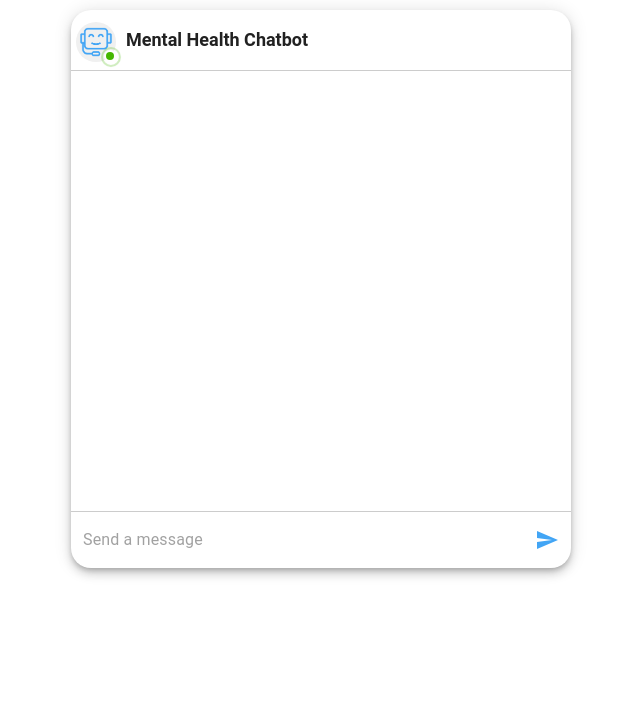
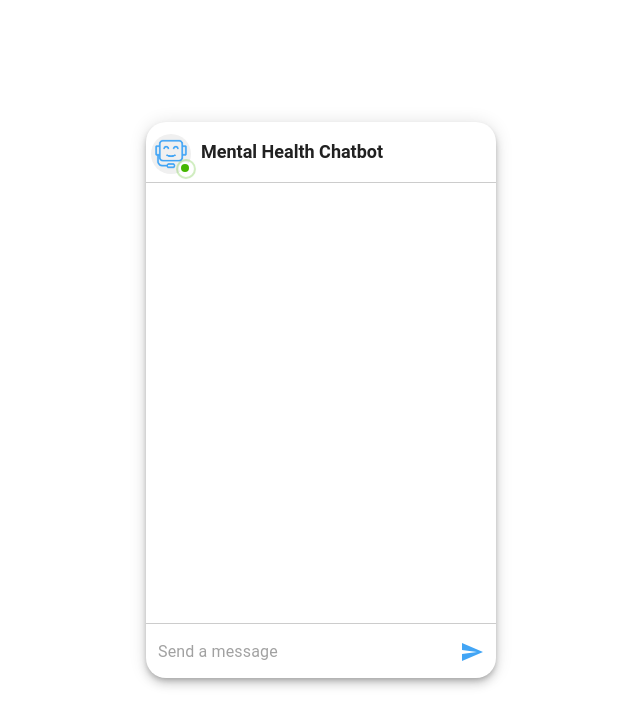
Before and after one commit to farbs03/mental-health-chatbot, a React (Create React App) app: page / in a window 1280 px wide. Shown: the top 726 px of the page, without its empty margins (319-959 px from the left). Built offline with nearby package versions, Linux system fonts and the light colour scheme.

Commit message:
epic layout rn :)

```diff
--- a/src/App.js
+++ b/src/App.js
@@ -147,7 +147,18 @@ const App = () => {
 
       <div className="App" style={{padding: "10px"}}>
 
-        <Paper style={{maxWidth: "500px", margin: "0px auto 20px auto", borderRadius: "20px"}} elevation={6}>
+        <Paper
+          style={{
+            width: "350px",
+            height: "556px",
+            borderRadius: "20px",
+            position: "absolute",
+            top: "50%",
+            left:"50%",
+            transform: "translate(-50%, -50%)"
+          }}
+          elevation={6}
+        >
           <div style={{borderBottom: "1px solid #ccc"}}>
             <StyledBadge
               overlap="circular"
```
